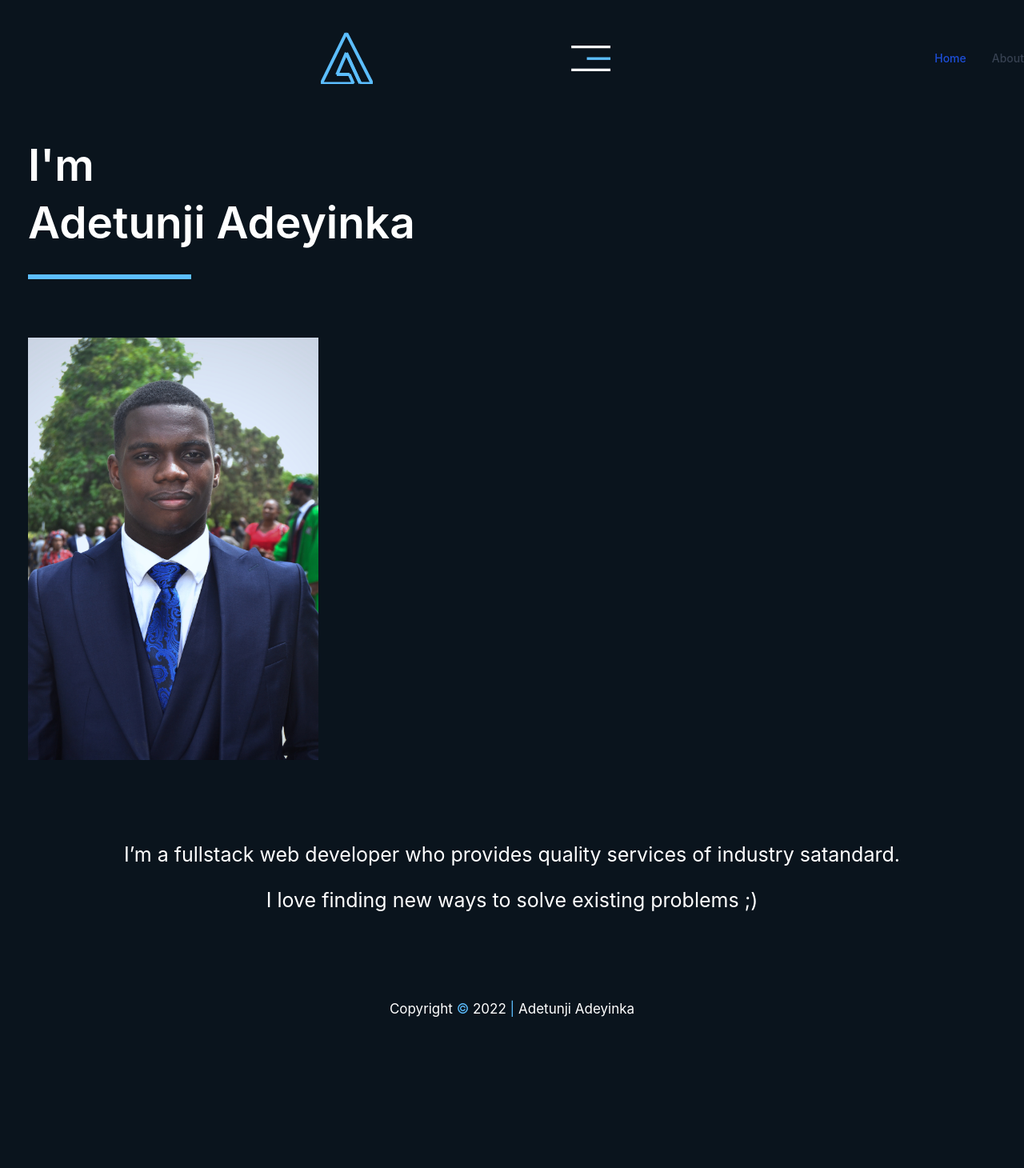
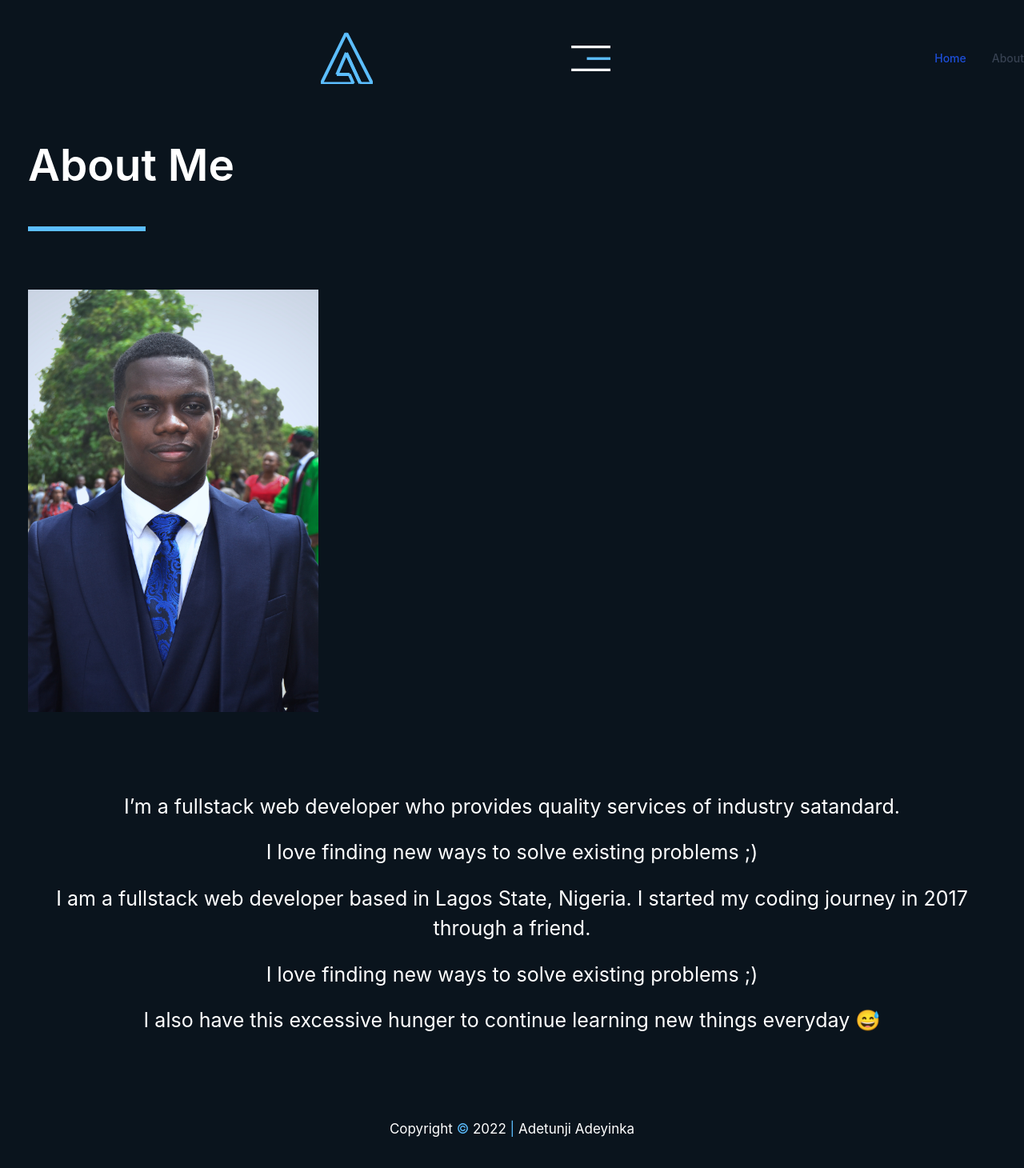
Before and after one commit to Itzadetunji/my-website, a Next.js app: page /about in a window 1280 px wide. Shown: the top 1460 px of the page at 80% size. Before the commit the page ends 1314 px from the top, so only its background shows below. Built offline with nearby package versions, Linux system fonts and the light colour scheme.

Commit message:
Chore: Changes to about.tsx

```diff
--- a/pages/about.tsx
+++ b/pages/about.tsx
@@ -10,15 +10,19 @@ const about = () => {
       <div className="mt-[165px] mx-auto justify-center">
         <div className='mx-[35px]'>
           <div>
-            <p className='text-white font-[600] text-[55px]'>I'm</p>
-            <p className='text-white font-[600] text-[55px] leading-[60px]'>Adetunji Adeyinka</p>
-            <hr className='light-blue border-[3px] w-[224px] md:w-[204px]  mt-[35px]'/>
+            <p className='text-white font-[600] text-[55px]'>About Me</p>
+            <hr className='light-blue border-[3px] w-[147px] mt-[35px]'/>
           </div>
           <div className='text-white mt-[73px]'>
             <img src="./images/me.jpeg" alt="" className='w-[363px] h-[528px]'/>
             <div className='mt-[100px] text-[25px] text-center'>
               <p>I’m a fullstack web developer who provides quality services of industry satandard.</p>
               <p className='mt-[20px]'>I love finding new ways to solve existing problems ;)</p>
+              <p className='mt-[20px]'>
+              I am a fullstack web developer based in Lagos State, Nigeria. I started my coding journey in 2017 through a friend.
+              </p>
+              <p className='mt-[20px]'>I love finding new ways to solve existing problems ;)</p>
+              <p className='mt-[20px]'>I also have this excessive hunger to continue learning new things everyday 😅 </p>
             </div>
           </div>
         </div>
```
